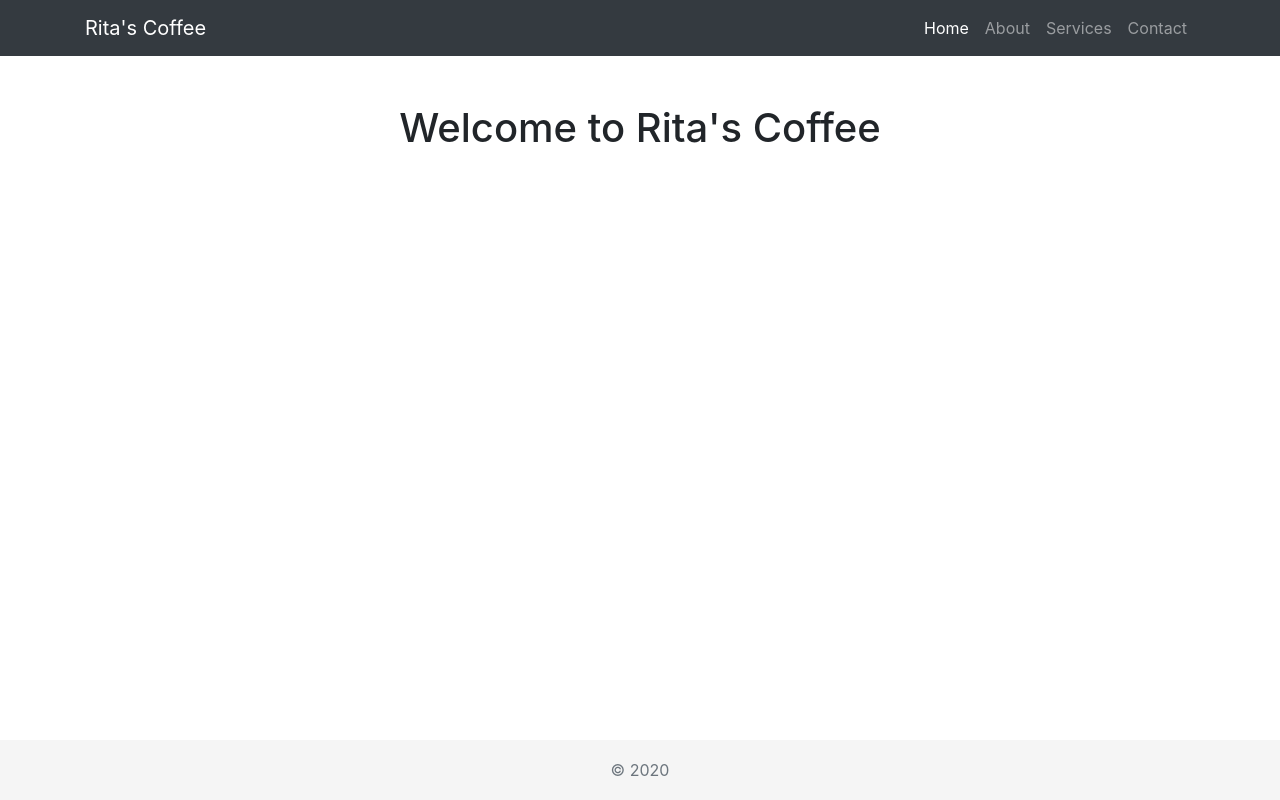
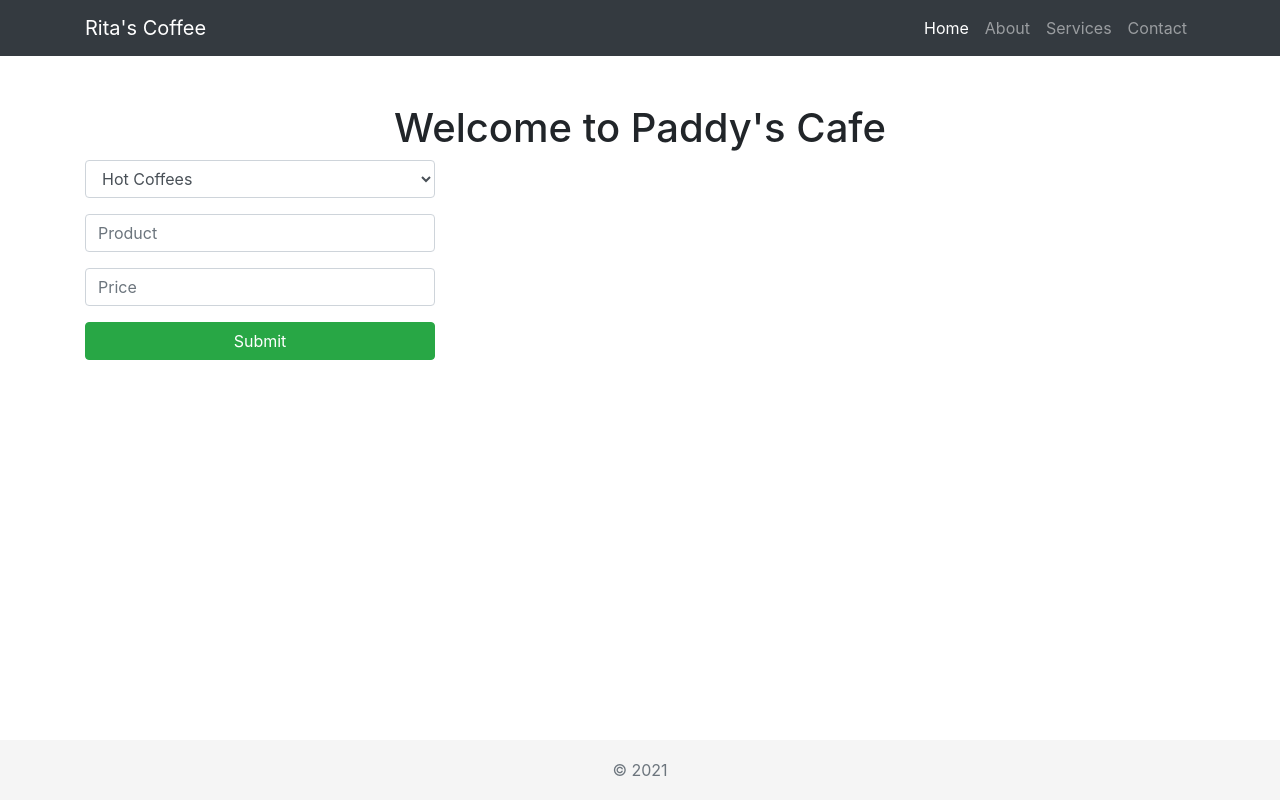
Before and after one commit to RitaGz/CA2-2018284ritagz, a plain HTML site: page views/index.html in a window 1280 px wide. Drawn offline with Linux system fonts and the light colour scheme; no server answers.

Commit message:
17/04/21

```diff
--- a/views/index.html
+++ b/views/index.html
@@ -48,18 +48,34 @@
 
     <!-- Page Content -->
     <div class="container">
-        <div class="row">
-            <div class="col-lg-12 text-center">
-                <h1 class="mt-5">Welcome to Rita's Coffee</h1>
-                <!-- <p class="lead">Select your choices from the menu below</p> -->
+		<div class="row">
+			<div class="col-lg-12 text-center">
+				<h1 class="mt-5">Welcome to Paddy's Cafe</h1>
+				<!-- <p class="lead">Select your entrees from the menu below</p> -->
+			</div>
+			<div id="results" class="col-lg-8 order-2 mb-5"></div>
+            <div class="col-lg-4 order-1">
+                <form enctype="application/json" action="/post/json" method="post">
+                    <div class="form-group">
+                        <select class="form-control" name="sec_n">
+                            <option value="0">Hot Coffees</option>
+                            <option value="1">Special Hot Drinks</option>
+                            <option value="2">Iced Coffees</option>
+                            <option value="3">Dairy-Free Milk Options</option>
+                            <option value="4">Kid's Drinks</option>
+                            <option value="5">Cakes</option>
+                        </select>
+                        <input class="form-control mt-3" type="text" name="item" placeholder="Product">
+                        <input class="form-control mt-3" type="text" name="price" placeholder="Price">
+                        <button type="submit" class="btn btn-success btn-block mt-3">Submit</button>
+                    </div>
+                </form>
             </div>
-            <div id="results" class="col-lg-12">
-            </div>
-        </div>
-    </div>
+		</div>
+	</div>
 
     <footer class="footer">
-        <div class="container text-center"><span class="text-muted">&copy; 2020</span></div>
+        <div class="container text-center"><span class="text-muted">&copy; 2021</span></div>
     </footer>
 
     <!-- Bootstrap core JavaScript -->
```
Also changed, not shown: app.js (+51 -0 lines), 1 other file.
